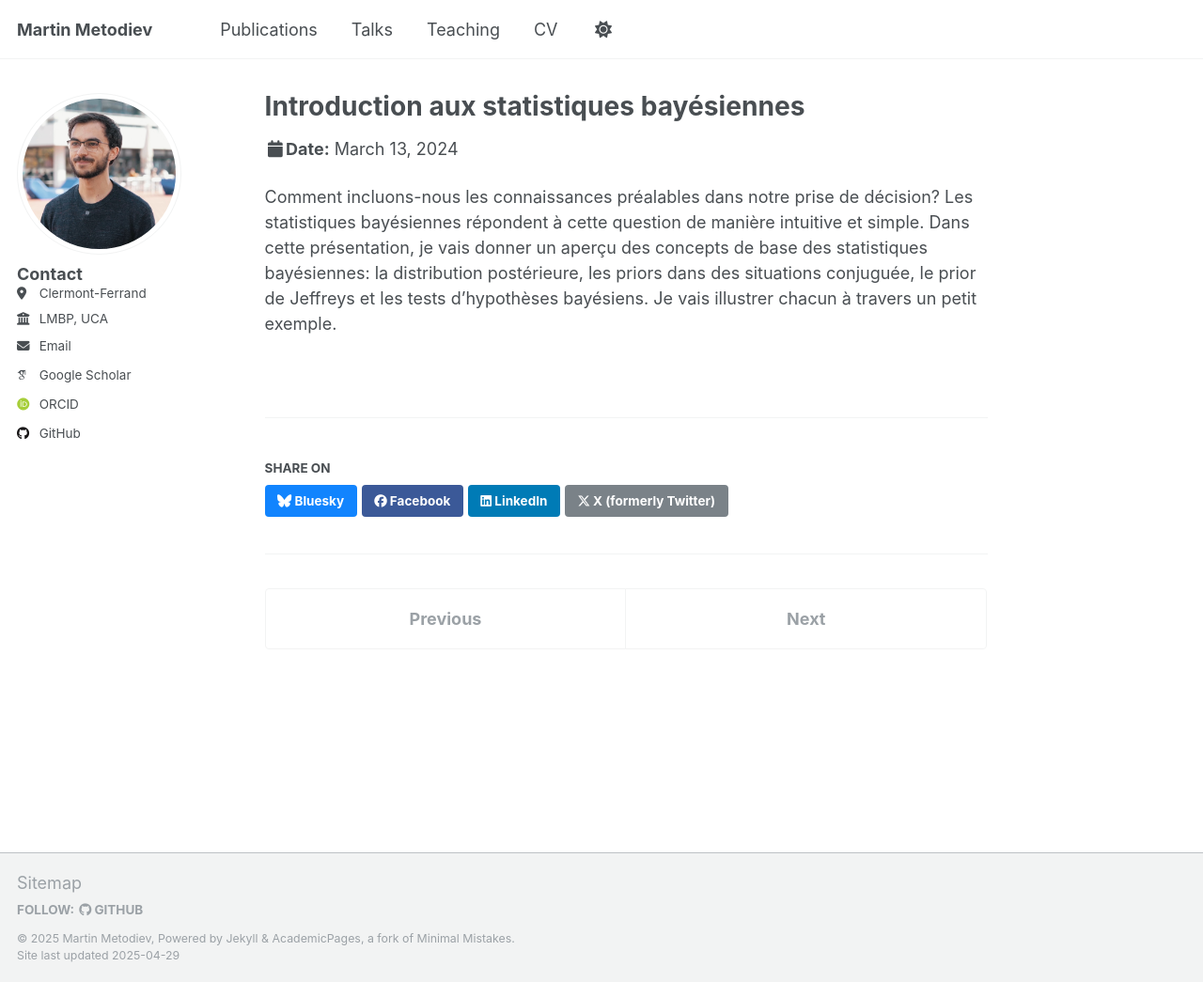
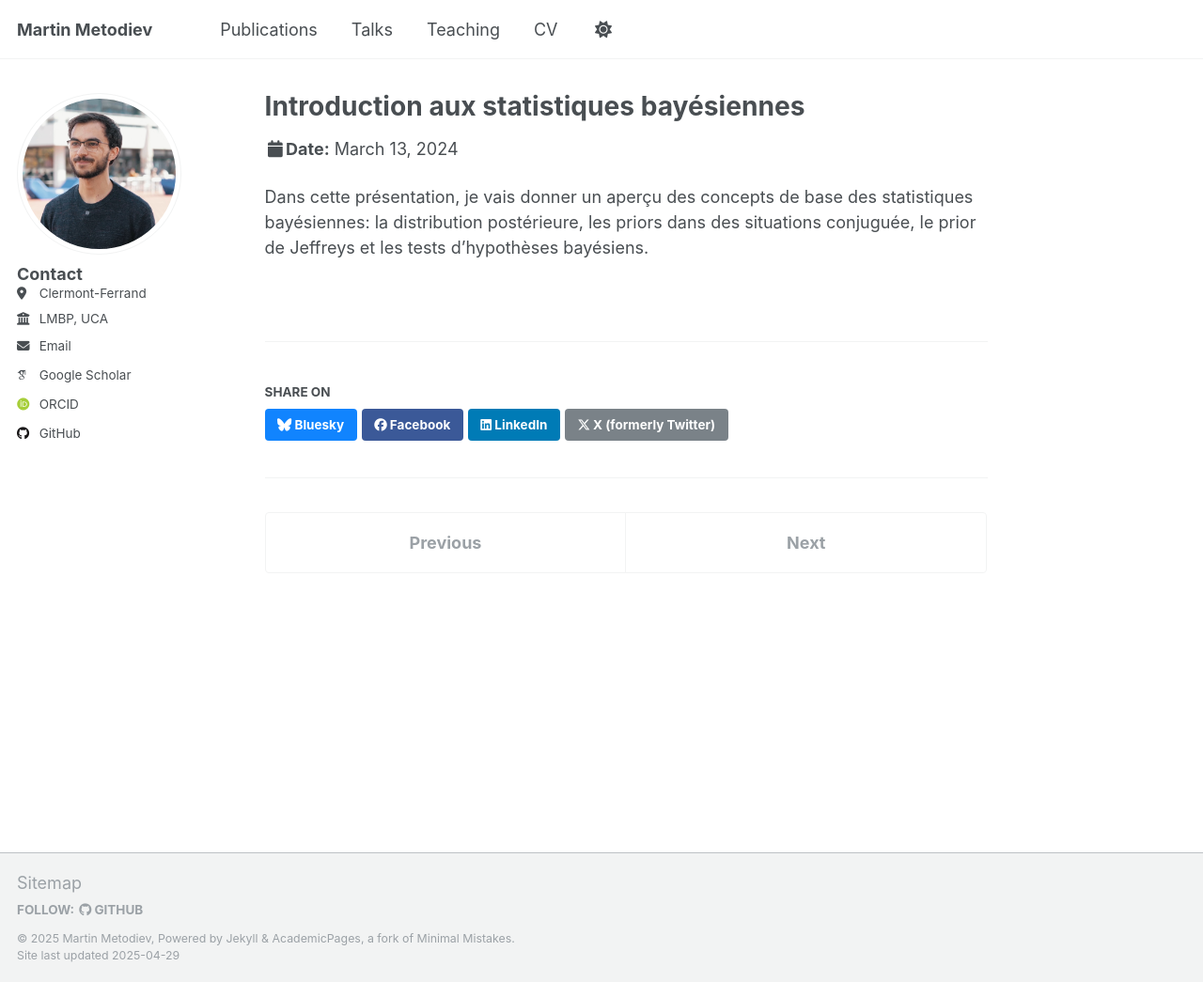
Before and after one commit to m-metodiev/m-metodiev.github.io, a Jekyll site: the page built from _talks/2014-02-01-talk-2.md, in a window 1280 px wide and 1045 px high. Shown: the whole window at 94% size. Built offline with Jekyll 4.4.1, drawn with Linux system fonts in a browser that asks for light colours; some web fonts are replaced.

Commit message:
Update 2014-02-01-talk-2.md

```diff
--- a/_talks/2014-02-01-talk-2.md
+++ b/_talks/2014-02-01-talk-2.md
@@ -8,4 +8,4 @@ date: 2024-03-13
 location: "Clermont-Ferrand, France"
 ---
 
-Comment incluons-nous les connaissances préalables dans notre prise de décision? Les statistiques bayésiennes répondent à cette question de manière intuitive et simple. Dans cette présentation, je vais donner un aperçu des concepts de base des statistiques bayésiennes: la distribution postérieure, les priors dans des situations conjuguée, le prior de Jeffreys et les tests d'hypothèses bayésiens. Je vais illustrer chacun à travers un petit exemple.
+Dans cette présentation, je vais donner un aperçu des concepts de base des statistiques bayésiennes: la distribution postérieure, les priors dans des situations conjuguée, le prior de Jeffreys et les tests d'hypothèses bayésiens.
```
